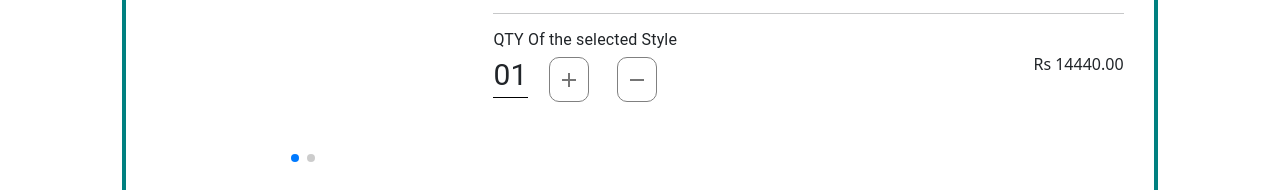
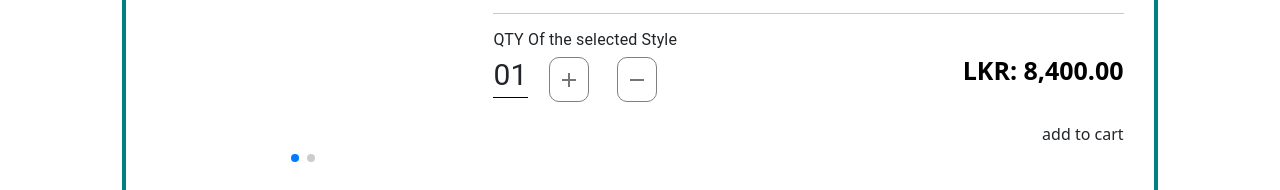
Before and after one commit to ChathurJayawardhana/Cj_Fashion, a React (Create React App) app: page /details in a window 1280 px wide. Shown: the part 384-574 px from the top of the page. Built offline with nearby package versions, Linux system fonts and the light colour scheme.

Commit message:
start create add to cart button

```diff
--- a/src/component/productdetails/productdetails2/Pricecomponent.js
+++ b/src/component/productdetails/productdetails2/Pricecomponent.js
@@ -1,10 +1,10 @@
 import React from 'react'
 import { priceValuFormat } from '../../../util/util'
 
-export default function Pricecomponent({value}) {
+export default function Pricecomponent({value,isBlack}) {
   return (
     <p style={{
-      color:"red",
+      color:isBlack ? "Black" : "red",
       fontSize:"25px",
       fontWeight:"bold"
     }}>
--- a/src/component/productdetails/productdetails2/qtyselect/Qtyselectsection.js
+++ b/src/component/productdetails/productdetails2/qtyselect/Qtyselectsection.js
@@ -14,9 +14,9 @@ const qtybuttons = [
 
 ]
 
-export default function Qtyselectsection() {
+export default function Qtyselectsection({qty,setQty}) {
 
-const [qty,setQty] = React.useState(1);
+
 
 const handleqtyChange = (type) =>{
    if("add" === type && qty+1 < 11) {
--- a/src/layout/productdetails/right/Poductdetails/Addtocartsection.js
+++ b/src/layout/productdetails/right/Poductdetails/Qtyselect.js
@@ -1,18 +1,21 @@
 import { Grid, Typography } from '@mui/material'
 import React from 'react'
 import Qtyselectsection from '../../../../component/productdetails/productdetails2/qtyselect/Qtyselectsection'
+import Pricecomponent from '../../../../component/productdetails/productdetails2/Pricecomponent';
 
-export default function Addtocartsection() {
+export default function Qtyselect({productprize}) {
+  const [qty,setQty] = React.useState(1);
   return (
     <div style={{marginTop:"-50px"}}>
      <Typography style={{float:"left"}}>QTY Of the selected Style</Typography>
     <Grid container>
         <Grid item xs={12} md={6}>
-           <Qtyselectsection/>
+           <Qtyselectsection qty={qty} setQty={setQty}/>
         </Grid>
         <Grid item xs={12} md={6}>
             <Grid container justifyContent={"flex-end"} >
-                <Grid item>Rs 14440.00</Grid>
+                <Grid item>
+                  <Pricecomponent value={qty*productprize} isBlack/></Grid>
             </Grid>
 
         </Grid>
--- a/src/layout/productdetails/right/Productdetails2.js
+++ b/src/layout/productdetails/right/Productdetails2.js
@@ -1,12 +1,14 @@
 import React from 'react'
+import { Grid } from '@mui/material';
 import {
   ProductNamecomponent,
   Ratingcomponent,
   Pricesection,
   Description,
-  Sizeselect
+  Sizeselect,
+  AddtoCart
  } from "../../../component/productdetails/productdetails2/Productdetail"
-import Addtocartsection from './Poductdetails/Addtocartsection';
+import Qtyselect from './Poductdetails/Qtyselect';
 
 export default function Productdetails2({product}) {
   const { productName,productType,price, size,  availbleqty,description} =product;
@@ -31,7 +33,17 @@ export default function Productdetails2({product}) {
     <br/><br/><br/>
     <hr/>
     <br/><br/>
-    <Addtocartsection/>
+    <Qtyselect productprize={price}/>
+    <div style={{marginTop:"15px"}}>
+      <Grid container justifyContent={"flex-end"} >
+        <Grid item>
+        <AddtoCart/>
+        </Grid>
+
+      </Grid>
+
+    </div>
+
     </div>
   )
 }
```
